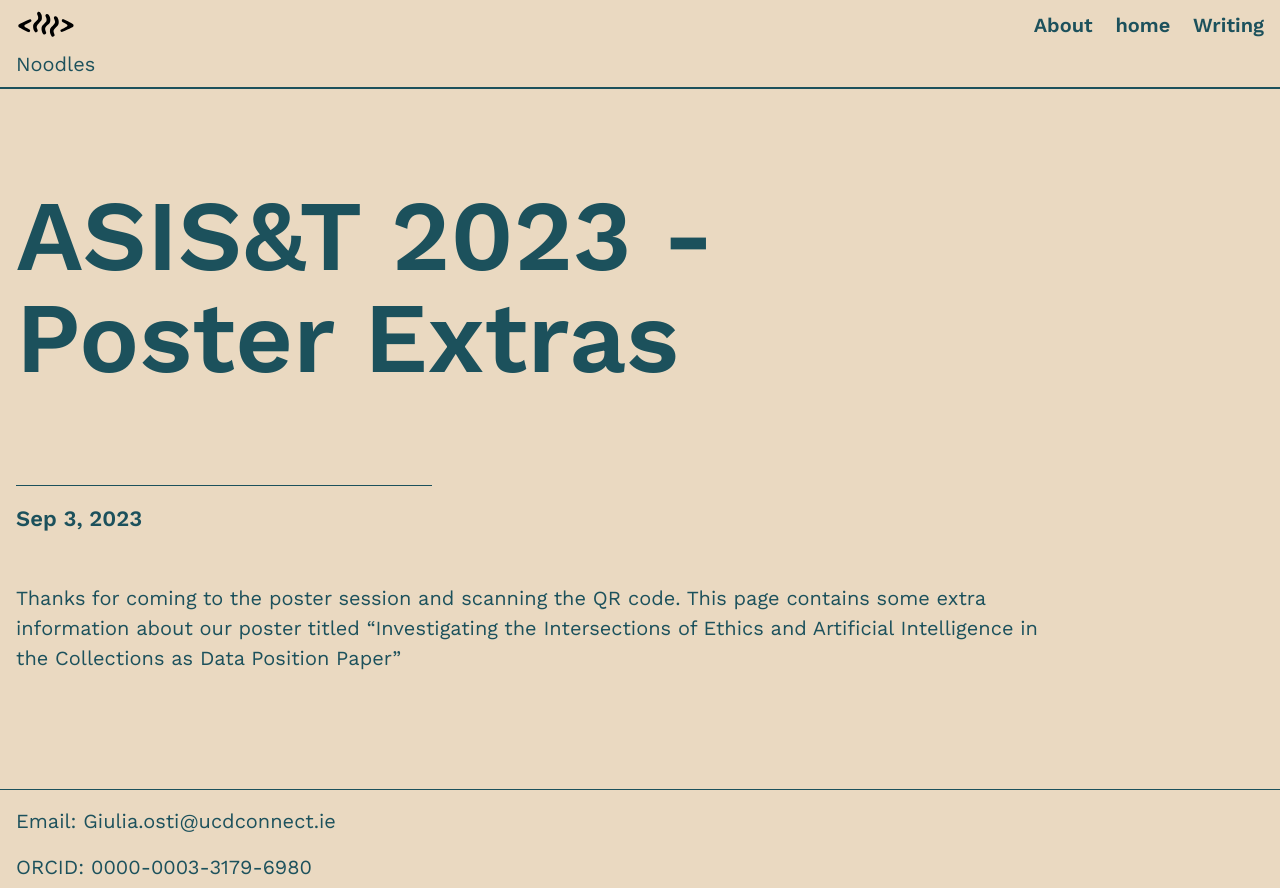
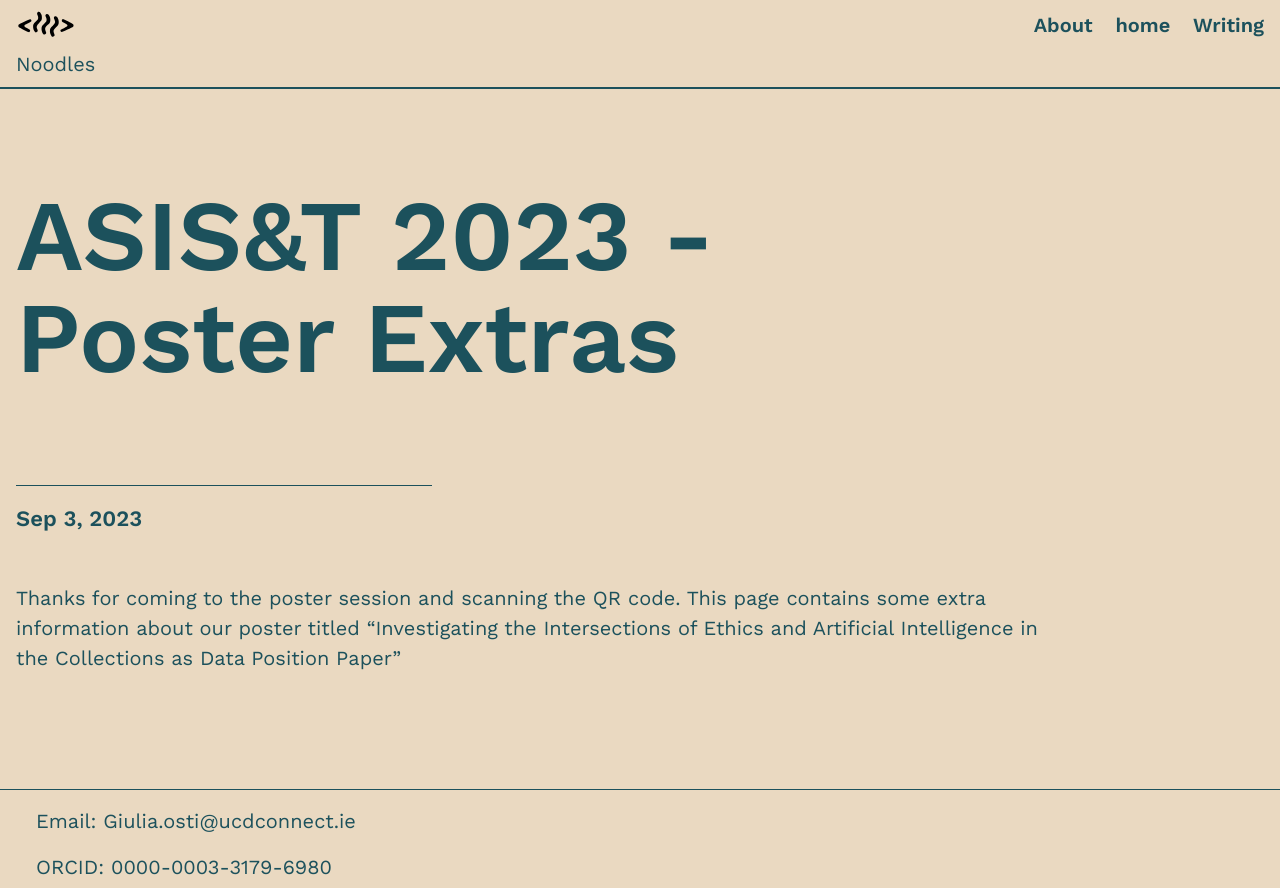
Before and after one commit to semanticnoodles/semanticnoodles.github.io, a Jekyll site: the page built from _posts/2023-09-03-ASIST-Poster.md, in a window 1280 px wide. Shown: the top 888 px of the page. Built offline with Jekyll 4.4.1, drawn with Linux system fonts in a browser that asks for light colours; some web fonts are replaced; grey boxes are pictures that could not be loaded.

Commit message:
scss footer fixes

```diff
--- a/_includes/footer.html
+++ b/_includes/footer.html
@@ -2,13 +2,13 @@
   <div class="container mx-auto px-2">
     <div class="row">
       <!-- Left Column -->
-      <div class="col-md-6 py-2 mb-0">
+      <div class="col-md-6 py-2 left-col">
         <p class="mb-2">Email: <a href="mailto:Giulia.osti@ucdconnect.ie">Giulia.osti@ucdconnect.ie</a></p>
         <p>ORCID: <a href="https://orcid.org/0000-0003-3179-6980">0000-0003-3179-6980</a></p>
       </div>
 
       <!-- Right Column -->
-      <div class="col-md-6 py-2 text-center">
+      <div class="col-md-6 py-2 right-col">
         <!-- Your Logo Here -->
         <img src="your-logo.png" alt="Your Logo" class="img-fluid mb-3" style="max-width: 100px; height: auto;">
 
--- a/_sass/_base.scss
+++ b/_sass/_base.scss
@@ -120,3 +120,16 @@
 .about-me-section h2 {
   font-size: 24px;
 }
+
+/* Footer fixes */
+.left-col{
+  text-align: left;
+  padding: 20px;
+  display: block;
+}
+
+.right-col{
+  text-align: right;
+  padding: 20px;
+  display: inline;
+}
```
